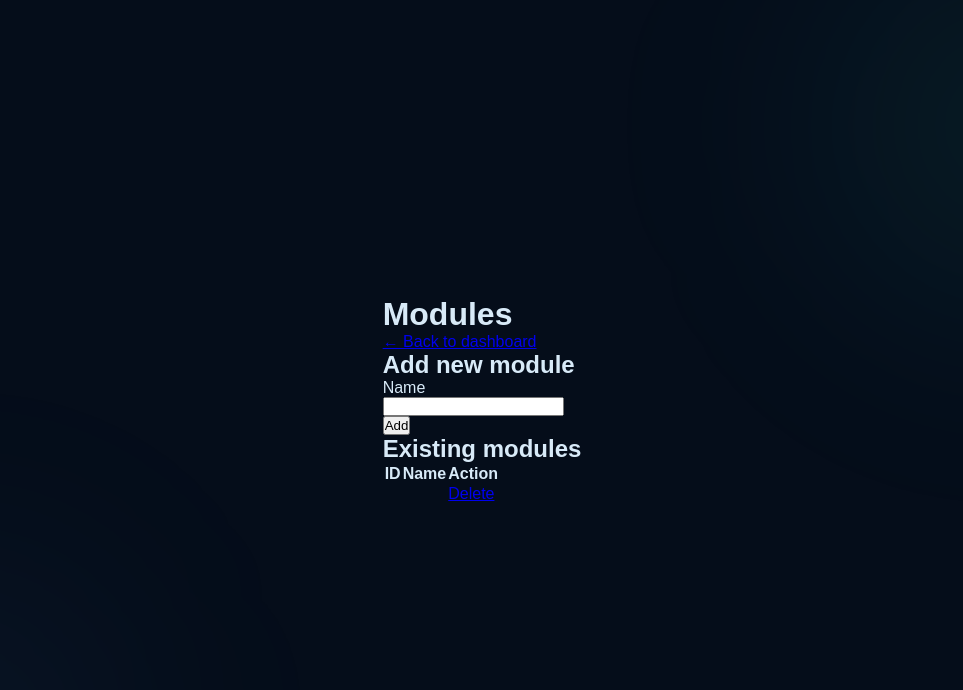
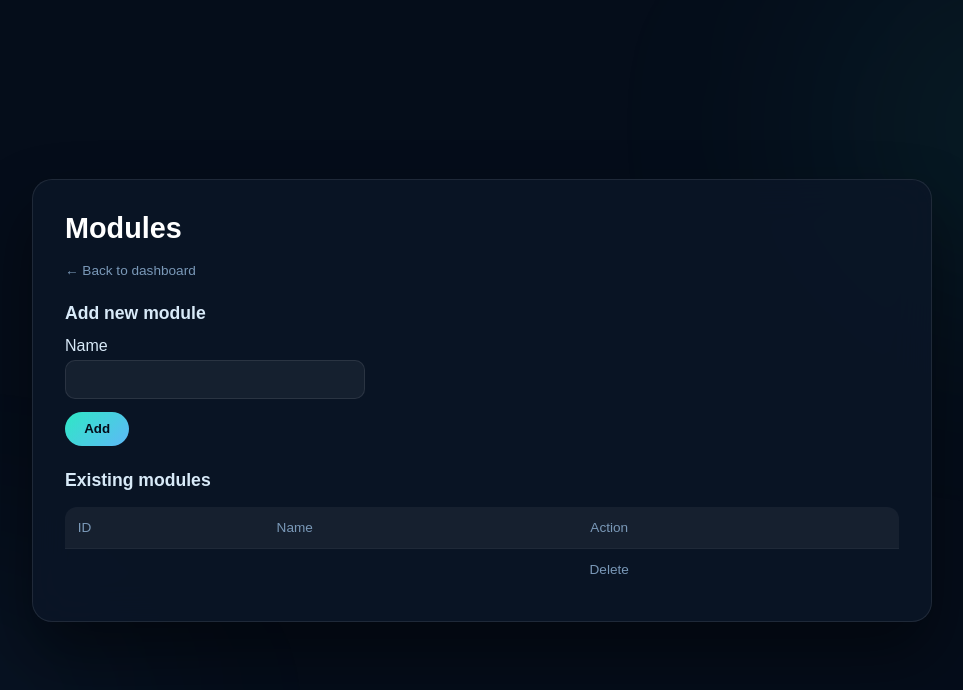
Before and after one commit to sujanghi129-pixel/student_course_hub, a PHP site: page /Admin/modules.php in a window 1280 px wide. Shown: the top 690 px of the page, without its empty margins (158-1121 px from the left). Run offline with PHP 8.4, Linux system fonts and the light colour scheme; the visitor is signed in with stand-in values (Sample User, id 1); tables that the repository leaves empty or names only in its code hold one stand-in row (values such as "Sample post"); data that the repository does not hold is empty.

Commit message:
applying css to modue

```diff
--- a/Admin/modules.php
+++ b/Admin/modules.php
@@ -30,7 +30,7 @@ $modules = $conn->query('SELECT * FROM Modules');
 <meta charset="UTF-8">
 <meta name="viewport" content="width=device-width, initial-scale=1.0">
 <title>Manage Modules</title>
-<link rel="stylesheet" href="../css/admin.css">
+<link rel="stylesheet" href="../css/module.css">
 </head>
 <body>
 <div class="admin-container">
--- a/create_admin.php
+++ b/create_admin.php
@@ -1,5 +1,5 @@
 <?php
-require_once '../config/db.php';
+require_once 'config/db.php';
 
 $name = "Admin";
 $email = "admin@gmail.com";
--- /dev/null
+++ b/css/module.css
@@ -0,0 +1,141 @@
+/* reuse same variables + base */
+@import url('admin.css');
+
+/* container layout */
+.admin-container {
+    position: relative;
+    z-index: 1;
+    width: 100%;
+    max-width: 900px;
+    background: rgba(11,22,40,0.82);
+    border: 1px solid var(--border);
+    border-radius: 20px;
+    padding: 2rem;
+    backdrop-filter: blur(20px);
+    box-shadow: 0 32px 64px rgba(0,0,0,0.45);
+    animation: rise 0.55s var(--ease) both;
+}
+
+/* headings */
+.admin-container h1 {
+    font-family: 'Syne', sans-serif;
+    font-size: 1.8rem;
+    margin-bottom: 1rem;
+    color: var(--white);
+}
+
+.admin-container h2 {
+    font-size: 1.1rem;
+    margin: 1.5rem 0 0.8rem;
+    color: var(--text);
+}
+
+/* back link */
+.admin-container a {
+    color: var(--muted);
+    text-decoration: none;
+    font-size: 0.85rem;
+    transition: color 0.2s var(--ease);
+}
+
+.admin-container a:hover {
+    color: var(--teal);
+}
+
+/* form */
+form {
+    margin-bottom: 1.5rem;
+}
+
+form input {
+    width: 100%;
+    max-width: 300px;
+    margin-top: 0.3rem;
+    padding: 0.7rem 0.9rem;
+    border-radius: 10px;
+    border: 1px solid var(--border);
+    background: rgba(255,255,255,0.05);
+    color: var(--white);
+    outline: none;
+    transition: all 0.2s var(--ease);
+}
+
+form input:focus {
+    border-color: var(--border-focus);
+    box-shadow: 0 0 0 3px rgba(46,232,197,0.1);
+}
+
+/* button */
+form button {
+    margin-top: 0.8rem;
+    padding: 0.6rem 1.2rem;
+    border-radius: 999px;
+    border: none;
+    background: linear-gradient(135deg, var(--teal), var(--sky));
+    color: var(--navy);
+    font-weight: 600;
+    cursor: pointer;
+    transition: all 0.2s var(--ease);
+}
+
+form button:hover {
+    transform: translateY(-2px);
+    box-shadow: 0 10px 25px rgba(46,232,197,0.3);
+}
+
+/* table */
+table {
+    width: 100%;
+    border-collapse: collapse;
+    margin-top: 1rem;
+    overflow: hidden;
+    border-radius: 12px;
+}
+
+thead {
+    background: rgba(255,255,255,0.05);
+}
+
+thead th {
+    text-align: left;
+    padding: 0.8rem;
+    font-size: 0.85rem;
+    color: var(--muted);
+    font-weight: 500;
+}
+
+tbody tr {
+    border-top: 1px solid var(--border);
+    transition: background 0.2s var(--ease);
+}
+
+tbody tr:hover {
+    background: rgba(255,255,255,0.03);
+}
+
+tbody td {
+    padding: 0.75rem;
+    font-size: 0.9rem;
+}
+
+/* delete link */
+tbody a {
+    color: var(--error-col);
+    font-size: 0.85rem;
+    transition: color 0.2s var(--ease);
+}
+
+tbody a:hover {
+    color: #ff4d4d;
+}
+
+/* responsive */
+@media (max-width: 600px) {
+    .admin-container {
+        padding: 1.5rem;
+    }
+
+    table, thead, tbody, th, td, tr {
+        font-size: 0.8rem;
+    }
+}
```
